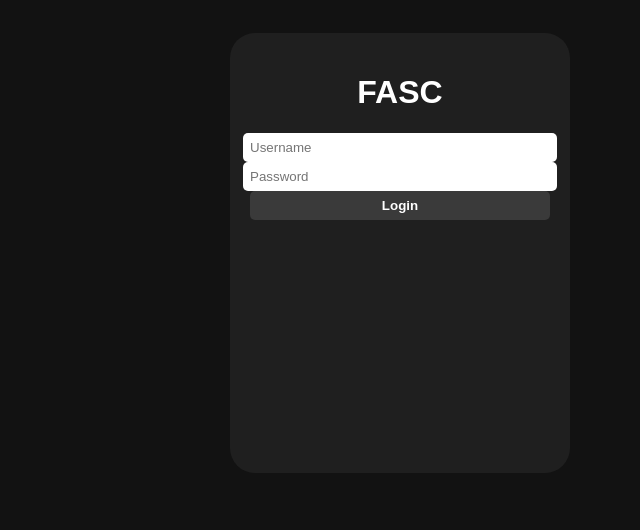
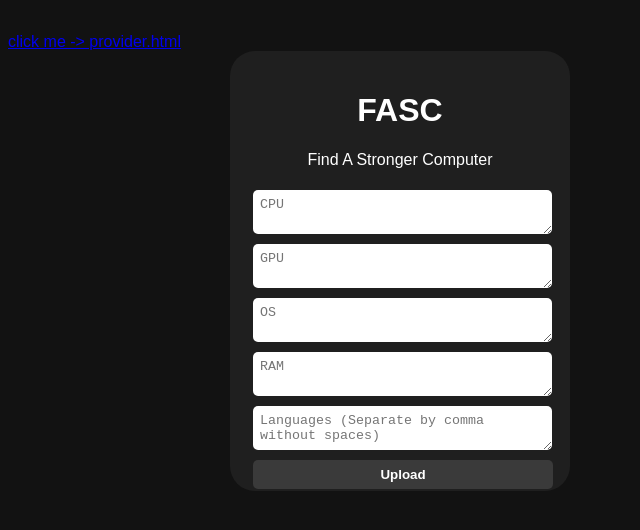
Before and after one commit to AdamPodoxin/FASC, an Electron app: page frontend/index.html in a window 800 px wide. Shown: the whole page, without its empty margins (0-640 px from the left). Drawn offline with Linux system fonts and the light colour scheme.

Commit message:
provider

```diff
--- a/frontend/index.html
+++ b/frontend/index.html
@@ -10,15 +10,22 @@
   <body>
     <div id="center">
     </div>
+    <a href="./provider.html">click me -> provider.html</a>
     <div id="loginbox">
       <h1>FASC</h1>
-      <form id="login-form">
-        <input type="text" name="username" id="field" class="login-form-field" placeholder="Username">
-        <input type="password" name="password" id="field" class="login-form-field" placeholder="Password">
-        <input type="submit" value="Login" id="login-form-submit">
-      </form>
+      Find A Stronger Computer<br><br>
+      <textarea class="field" id="cpu" placeholder="CPU"></textarea>
+      <textarea class="field" id="gpu" placeholder="GPU"></textarea>
+      <textarea class="field" id="os" placeholder="OS"></textarea>
+      <textarea class="field" id="ram" placeholder="RAM"></textarea>
+      <textarea class="field" id="lang" placeholder="Languages (Separate by comma without spaces)"></textarea>
+        <button id="login-form-submit">Upload</button>
+
+      <p id="dem2"></p>
+      <p id="demo"></p>
     </div>
 
-    <script src="./renderer.js"></script>
+    <script src="./login.js"></script>
+
   </body>
 </html>
--- /dev/null
+++ b/frontend/login.js
@@ -0,0 +1,14 @@
+document.getElementById("myButton").addEventListener("login-form-submit", uploadCodeFile);
+
+const uploadCodeFile = () => {
+    const user = {
+      CPU:loginForm.CPU.value,
+      GPU:loginForm.GPU.value,
+      OS: loginForm.OS.value,
+      RAM: loginForm.RAM.value,
+      languages: loginForm.language.value.split(","),
+    }
+
+    document.getElementById("dem2").innerHTML = "balls";
+    document.getElementById("demo").innerHTML = "bballs";
+}
--- a/frontend/loginstyles.css
+++ b/frontend/loginstyles.css
@@ -27,9 +27,10 @@ body {
   align-items: center;
 }
 
-#field {
-  width: 100%;
+.field {
+  width: 95%;
   padding: 7px;
+  margin: 3px;
   border: none;
   border-radius: 5px;
   background-color: #ffffff;
@@ -38,6 +39,7 @@ body {
 #login-form-submit {
   width: 100%;
   padding: 7px;
+  margin: 3px;
   border: none;
   border-radius: 5px;
   color: white;
```
Also changed, not shown: frontend/provider.html (+1 -1 lines).
